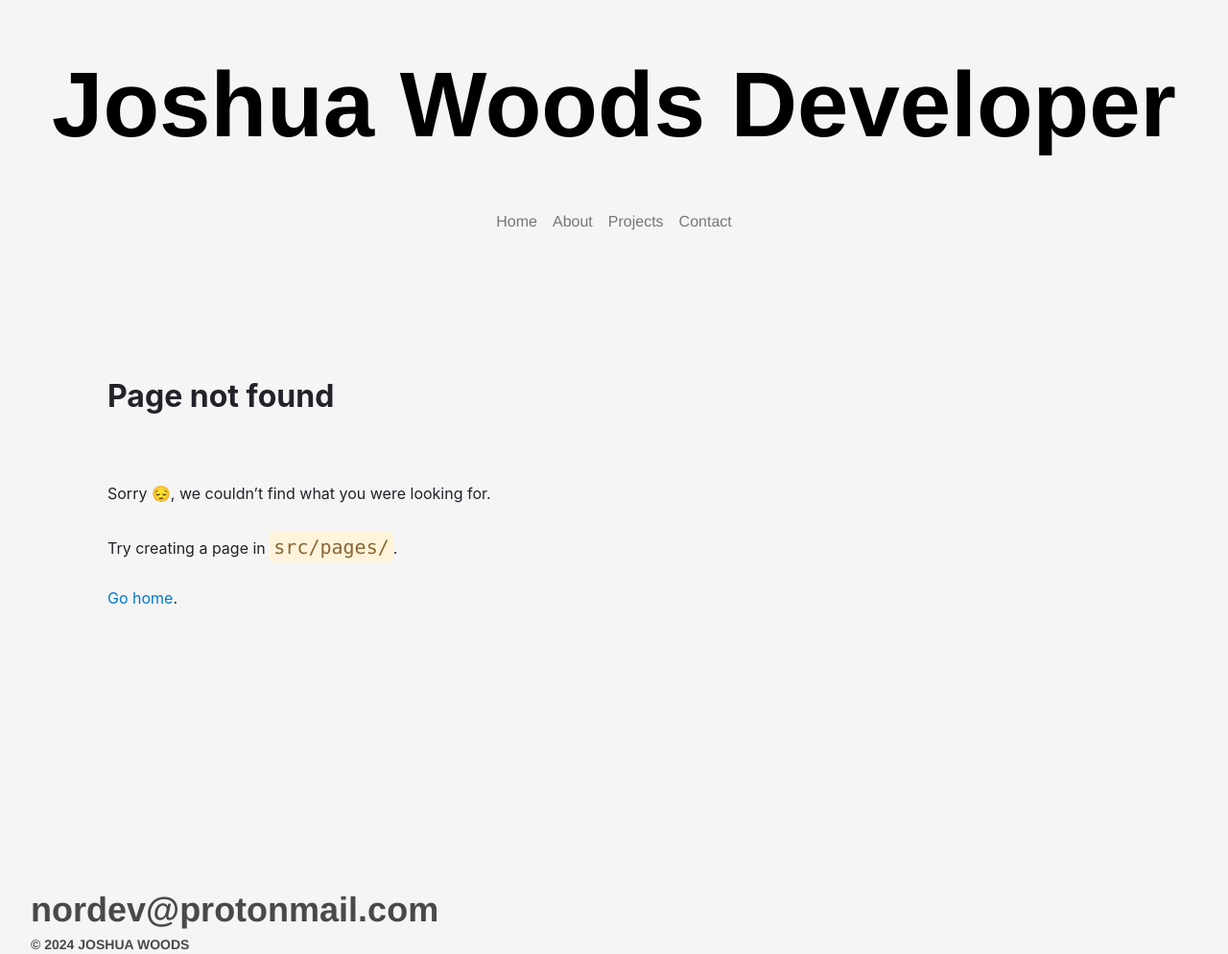
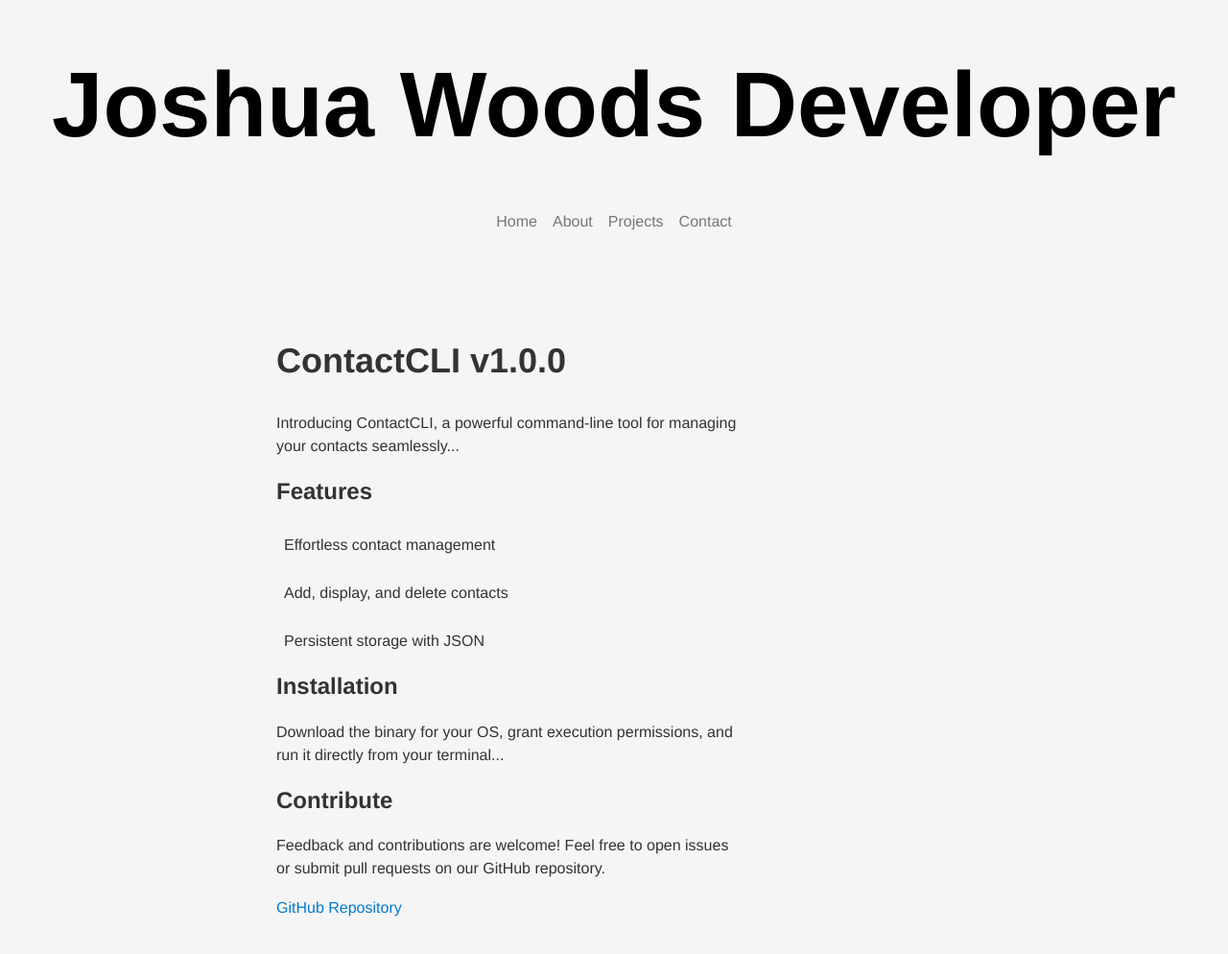
Before and after one commit to JoshuaWoodsdev/mywork, a Gatsby site: page /contactcli in a window 1280 px wide. Before the commit this address had no page. Shown: the top 994 px of the page at 96% size. Built offline with nearby package versions, Linux system fonts and the light colour scheme; Gatsby itself is replaced by a stand-in of ours.

Commit message:
update to project

```diff
--- /dev/null
+++ b/src/data/contact.json
@@ -0,0 +1,21 @@
+{
+    "title": "ContactCLI v1.0.0",
+    "description": "Introducing ContactCLI, a powerful command-line tool for managing your contacts seamlessly...",
+    "features": {
+      "title": "Features",
+      "list": [
+        "Effortless contact management",
+        "Add, display, and delete contacts",
+        "Persistent storage with JSON"
+      ]
+    },
+    "installation": {
+      "title": "Installation",
+      "instructions": "Download the binary for your OS, grant execution permissions, and run it directly from your terminal..."
+    },
+    "contribution": {
+      "title": "Contribute",
+      "text": "Feedback and contributions are welcome! Feel free to open issues or submit pull requests on our GitHub repository."
+    },
+    "githubURL": "https://github.com/yourusername/contact-cli"
+  }
--- a/src/data/data.json
+++ b/src/data/data.json
@@ -39,7 +39,6 @@
   },
   "projects": {
     "title": "My Projects",
-
     "categories": {
       "goCLIApps": {
         "title": "Go Language CLI Apps",
@@ -53,6 +52,11 @@
             "name": "Project 2",
             "description": "Another Go CLI app for data processing.",
             "url": "#"
+          },
+          {
+            "name": "ContactCLI v1.0.0",
+            "description": "Introducing ContactCLI, a powerful command-line tool for managing your contacts seamlessly. Built with Go, it offers functionalities to add, view, and delete contacts, all within the comfort of your terminal. Features include effortless contact management, adding, displaying, and deleting contacts, and persistent storage with JSON. For installation instructions and contributions, visit our GitHub repository.",
+            "url": "https://github.com/yourusername/contact-cli"
           }
         ]
       },
--- /dev/null
+++ b/src/pages/contactcli.js
@@ -0,0 +1,28 @@
+import React from "react";
+import data from "../data/contact.json"; // Make sure the path is correct
+
+const ContactCLIPage = () => {
+  return (
+    <div className="pa4 mw7 center">
+      <h1 className="f2">{data.title}</h1>
+      <p className="measure lh-copy">{data.description}</p>
+
+      <h2 className="f3">{data.features.title}</h2>
+      <ul className="list pl0">
+        {data.features.list.map((feature, index) => (
+          <li key={index} className="pa2">{feature}</li>
+        ))}
+      </ul>
+
+      <h2 className="f3">{data.installation.title}</h2>
+      <p className="measure lh-copy">{data.installation.instructions}</p>
+
+      <h2 className="f3">{data.contribution.title}</h2>
+      <p className="measure lh-copy">{data.contribution.text}</p>
+
+      <a href={data.githubURL} className="link">GitHub Repository</a>
+    </div>
+  );
+};
+
+export default ContactCLIPage;
--- a/src/pages/projects.js
+++ b/src/pages/projects.js
@@ -1,22 +1,23 @@
 import React from "react";
-import data from "../data/data.json";
-import ProjectsContainer from "../components/projectsContainer";
-
-
+import { Link } from "gatsby"; // Import Link
 
 const ProjectsPage = () => {
-    return (
-      <div className="pa4">
-        <h1 className="f2">{data.projects.title}</h1>
-        {Object.entries(data.projects.categories).map(([key, category]) => (
-          <div key={key} className="mb5">
-            <h2 className="f3 mb3">{category.title}</h2>
-            <ProjectsContainer category={category} />
-          </div>
-        ))}
-      </div>
-    );
-  };
+  return (
+    <div className="pa4 mw7 center">
+      <h1 className="f2">My Projects</h1>
+      <p className="measure lh-copy">
+        Here's a selection of some recent projects I've been working on. Click on any project to learn more.
+      </p>
 
+      <ul className="list pl0">
+        {/* Other projects */}
+        <li className="pa2">
+          <Link to="/contactcli" className="link">ContactCLI v1.0.0</Link> - A powerful command-line tool for managing your contacts.
+        </li>
+        {/* Add more projects here */}
+      </ul>
+    </div>
+  );
+};
 
 export default ProjectsPage;
```
Also changed, not shown: src/components/projectCard.js (deleted, +0 -19 lines), src/components/projectsContainer.js (deleted, +0 -28 lines).
